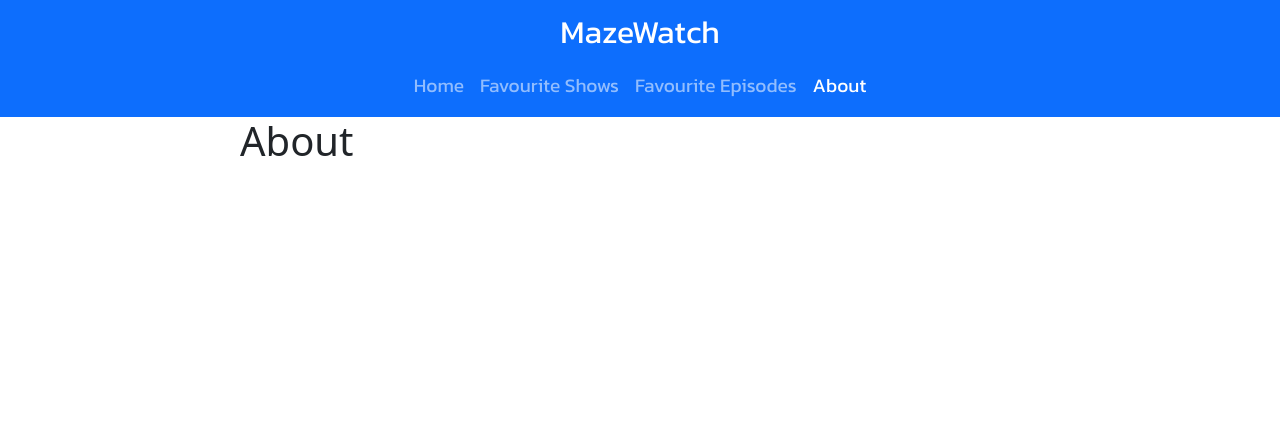
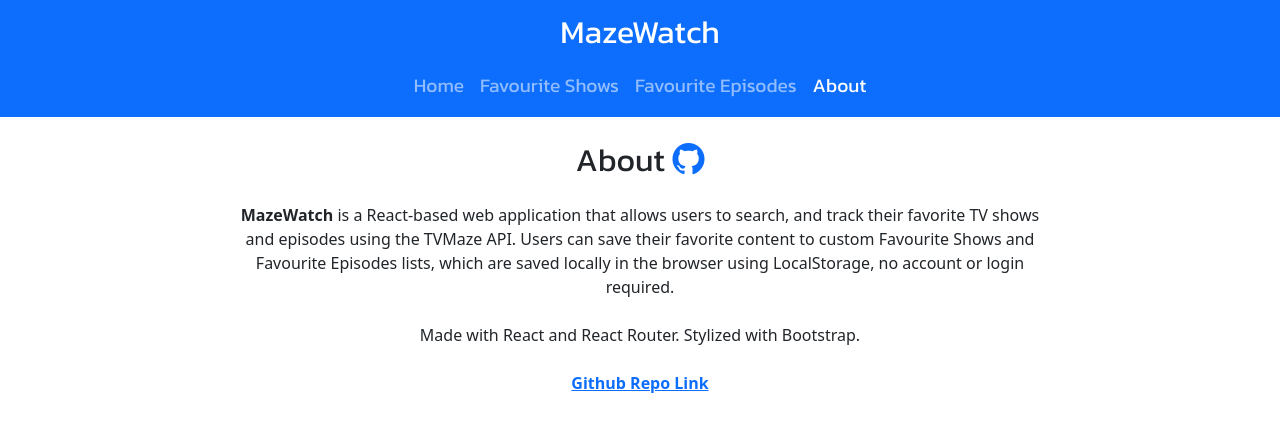
Before and after one commit to ujjaval-shah/mazewatch, a React (Vite) app: page /about in a window 1280 px wide. Shown: the top 432 px of the page. Built offline with nearby package versions, Linux system fonts and the light colour scheme.

Commit message:
about page

```diff
--- a/src/pages/About.jsx
+++ b/src/pages/About.jsx
@@ -1,8 +1,33 @@
 const About = () => {
   return (
-    <div>
-      <h1>About</h1>
-    </div>
+    <>
+      <div className="mt-4 text-center page-heading">
+        <h2>
+          About{" "}
+          <a href="https://github.com/ujjaval-shah/mazewatch">
+            <i className="bi bi-github"></i>
+          </a>
+        </h2>
+      </div>
+
+      <div className="mt-4 text-center">
+        <strong>MazeWatch</strong> is a React-based web application that allows
+        users to search, and track their favorite TV shows and episodes using
+        the TVMaze API. Users can save their favorite content to custom
+        Favourite Shows and Favourite Episodes lists, which are saved locally in
+        the browser using LocalStorage, no account or login required.
+        <br />
+        <br />
+        Made with React and React Router. Stylized with Bootstrap.
+        <br />
+        <br />
+        <strong>
+          <a href="https://github.com/ujjaval-shah/mazewatch">
+            Github Repo Link
+          </a>
+        </strong>
+      </div>
+    </>
   );
 };
 
```
